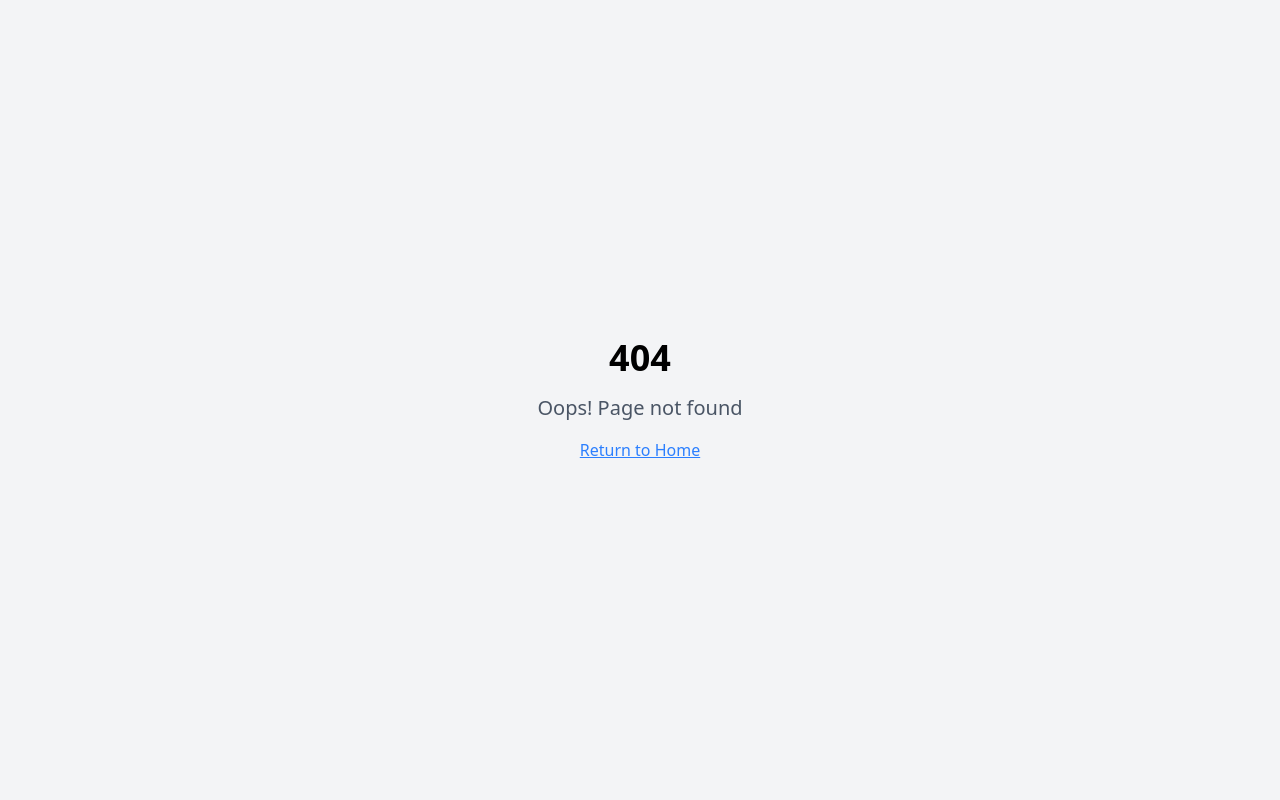
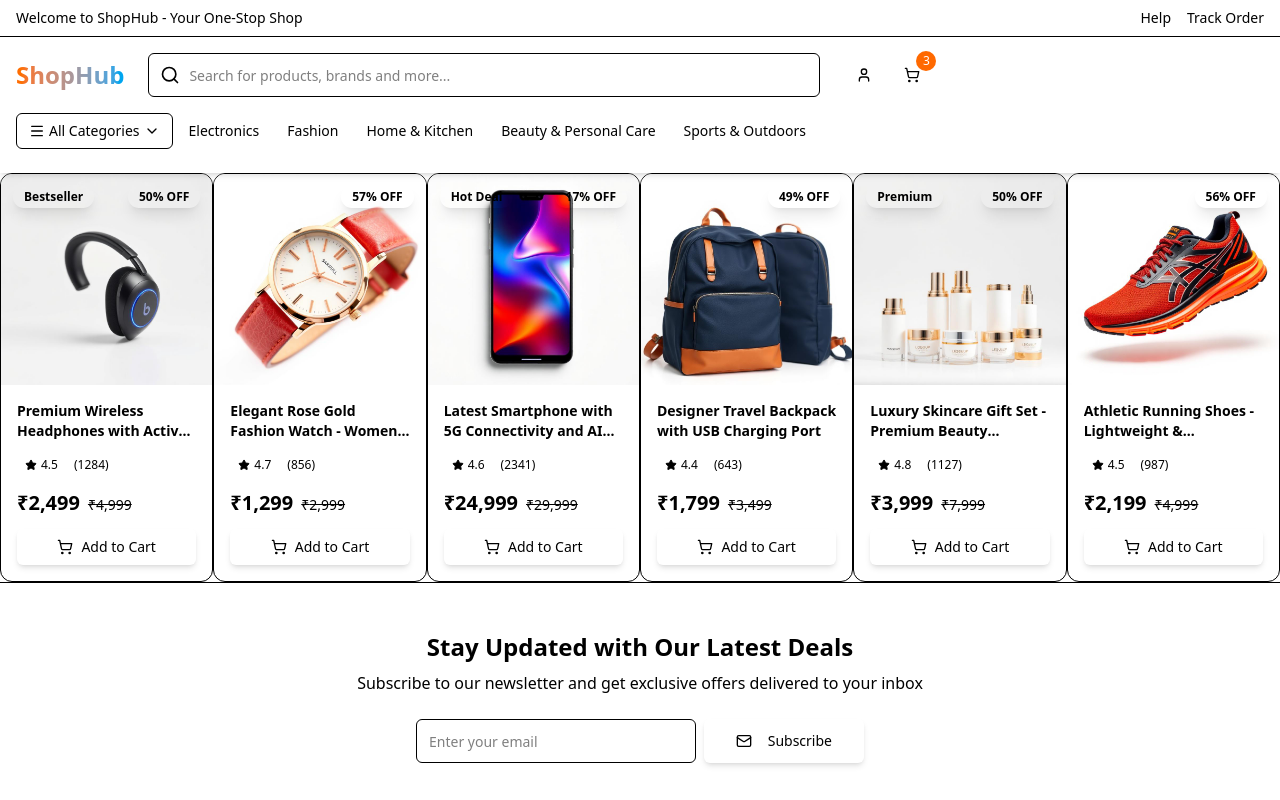
Before and after one commit to Hemantcods/ShopHub, a React app in the folder frontend/: page /electronics in a window 1280 px wide. Before the commit this address had no page. Shown: the top 800 px of the page. Built offline with nearby package versions, Linux system fonts and the light colour scheme; the HTML template or start-up script is replaced by a standard one.

Commit message:
added electronics page and coustomised not found page

```diff
--- a/frontend/src/App.jsx
+++ b/frontend/src/App.jsx
@@ -4,7 +4,7 @@ import { TooltipProvider } from "./components/ui/tooltip.jsx";
 import { BrowserRouter, Routes, Route } from "react-router-dom";
 import Index from "./pages/Index";
 import NotFound from "./pages/NotFound";
-
+import Electronics from "./pages/Electronics.jsx";
 
 
 const App = () => (
@@ -13,6 +13,7 @@ const App = () => (
       <BrowserRouter>
         <Routes>
           <Route path="/" element={<Index />} />
+          <Route path="/electronics" element={<Electronics />}/>
           {/* ADD ALL CUSTOM ROUTES ABOVE THE CATCH-ALL "*" ROUTE */}
           <Route path="*" element={<NotFound />} />
         </Routes>
--- /dev/null
+++ b/frontend/src/components/ListProducts.jsx
@@ -0,0 +1,16 @@
+import React from 'react'
+import ProductCard from './ProductCard'
+
+function ListProducts({ products }) {
+    // product with prooduct array with product id
+  return (
+    <div className='flex'>
+        {console.log(products)}
+        {products.map((product) => (
+            <ProductCard key={product.name} {...product}/>
+        ))}
+    </div>
+  )
+}
+
+export default ListProducts
--- a/frontend/src/components/Navigation.jsx
+++ b/frontend/src/components/Navigation.jsx
@@ -1,6 +1,7 @@
 import { Search, ShoppingCart, User, Menu, ChevronDown } from "lucide-react";
 import { Button } from "../components/ui/button.jsx";
 import { Input } from "../components/ui/input.jsx";
+import { Link } from "react-router-dom";
 import {
   DropdownMenu,
   DropdownMenuContent,
@@ -42,9 +43,11 @@ const Navigation = () => {
         <div className="flex items-center gap-6">
           {/* Logo */}
           <div className="flex-shrink-0">
-            <h1 className="text-2xl font-bold bg-gradient-to-r from-orange-500 to-sky-500 bg-clip-text text-transparent">
+            <Link to={"/"}>
+            <h1 className="text-2xl font-bold bg-gradient-to-r from-orange-500 to-sky-500 bg-clip-text text-transparent hover:cursor-pointer">
               ShopHub
             </h1>
+            </Link>
           </div>
 
           {/* Search bar */}
@@ -91,9 +94,11 @@ const Navigation = () => {
           </DropdownMenu>
 
           {categories.slice(0, 5).map((category) => (
+            <Link to={`/${category.toLocaleLowerCase()}`} key={category}>
             <Button key={category} variant="ghost" size="sm" className="shrink-0">
               {category}
             </Button>
+            </Link>
           ))}
         </div>
       </div>
--- /dev/null
+++ b/frontend/src/pages/Electronics.jsx
@@ -0,0 +1,82 @@
+import Navigation from "../components/Navigation.jsx";
+import Footer from "../components/Footer.jsx";
+import ListProducts from "../components/ListProducts.jsx";
+import headphonesImg from "../assets/product-headphones.jpg";
+import watchImg from "../assets/product-watch.jpg";
+import smartphoneImg from "../assets/product-smartphone.jpg";
+import backpackImg from "../assets/product-backpack.jpg";
+import skincareImg from "../assets/product-skincare.jpg";
+import shoesImg from "../assets/product-shoes.jpg";
+
+const products = [
+    {
+      name: "Premium Wireless Headphones with Active Noise Cancellation",
+      price: 2499,
+      originalPrice: 4999,
+      rating: 4.5,
+      reviews: 1284,
+      image: headphonesImg,
+      badge: "Bestseller",
+      discount: 50,
+    },
+    {
+      name: "Elegant Rose Gold Fashion Watch - Women's Collection",
+      price: 1299,
+      originalPrice: 2999,
+      rating: 4.7,
+      reviews: 856,
+      image: watchImg,
+      discount: 57,
+    },
+    {
+      name: "Latest Smartphone with 5G Connectivity and AI Camera",
+      price: 24999,
+      originalPrice: 29999,
+      rating: 4.6,
+      reviews: 2341,
+      image: smartphoneImg,
+      badge: "Hot Deal",
+      discount: 17,
+    },
+    {
+      name: "Designer Travel Backpack with USB Charging Port",
+      price: 1799,
+      originalPrice: 3499,
+      rating: 4.4,
+      reviews: 643,
+      image: backpackImg,
+      discount: 49,
+    },
+    {
+      name: "Luxury Skincare Gift Set - Premium Beauty Collection",
+      price: 3999,
+      originalPrice: 7999,
+      rating: 4.8,
+      reviews: 1127,
+      image: skincareImg,
+      badge: "Premium",
+      discount: 50,
+    },
+    {
+      name: "Athletic Running Shoes - Lightweight & Breathable",
+      price: 2199,
+      originalPrice: 4999,
+      rating: 4.5,
+      reviews: 987,
+      image: shoesImg,
+      discount: 56,
+    },
+  ];
+const Electronics = () => {
+  return (
+    <div className="min-h-screen flex flex-col">
+      <Navigation />
+      <main className="flex-1">
+        <ListProducts products={products}/>
+      </main>
+      <Footer />
+    </div>
+  );
+};
+
+export default Electronics;
--- a/frontend/src/pages/NotFound.jsx
+++ b/frontend/src/pages/NotFound.jsx
@@ -1,5 +1,6 @@
 import { useLocation } from "react-router-dom";
 import { useEffect } from "react";
+import Navigation from "../components/Navigation";
 
 const NotFound = () => {
   const location = useLocation();
@@ -9,6 +10,8 @@ const NotFound = () => {
   }, [location.pathname]);
 
   return (
+    <>
+    <Navigation />
     <div className="flex min-h-screen items-center justify-center bg-gray-100">
       <div className="text-center">
         <h1 className="mb-4 text-4xl font-bold">404</h1>
@@ -18,6 +21,7 @@ const NotFound = () => {
         </a>
       </div>
     </div>
+    </>
   );
 };
 
```
